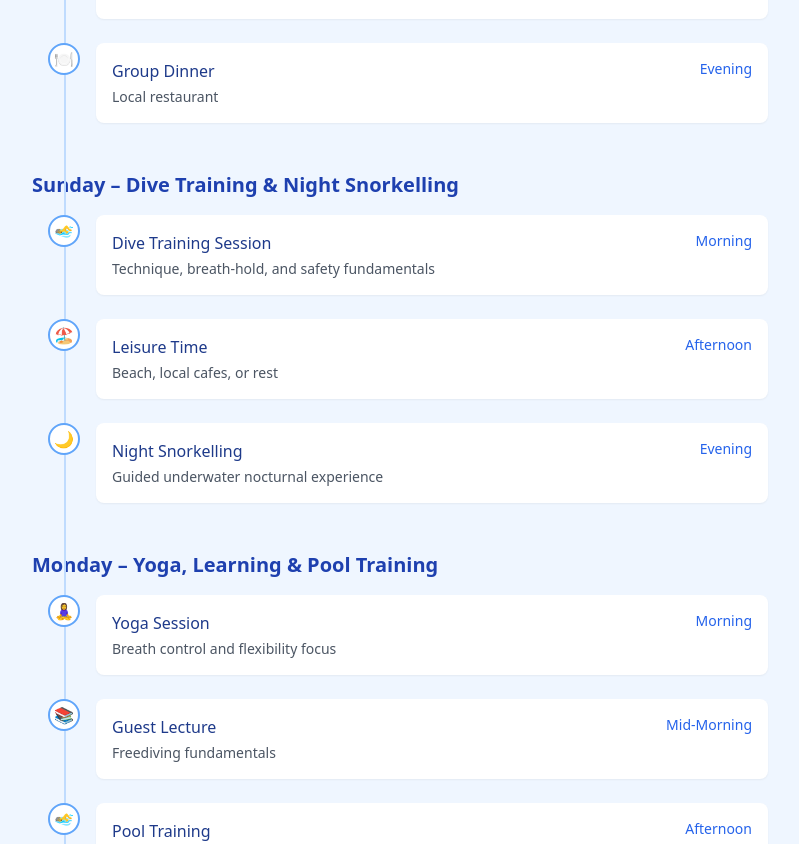
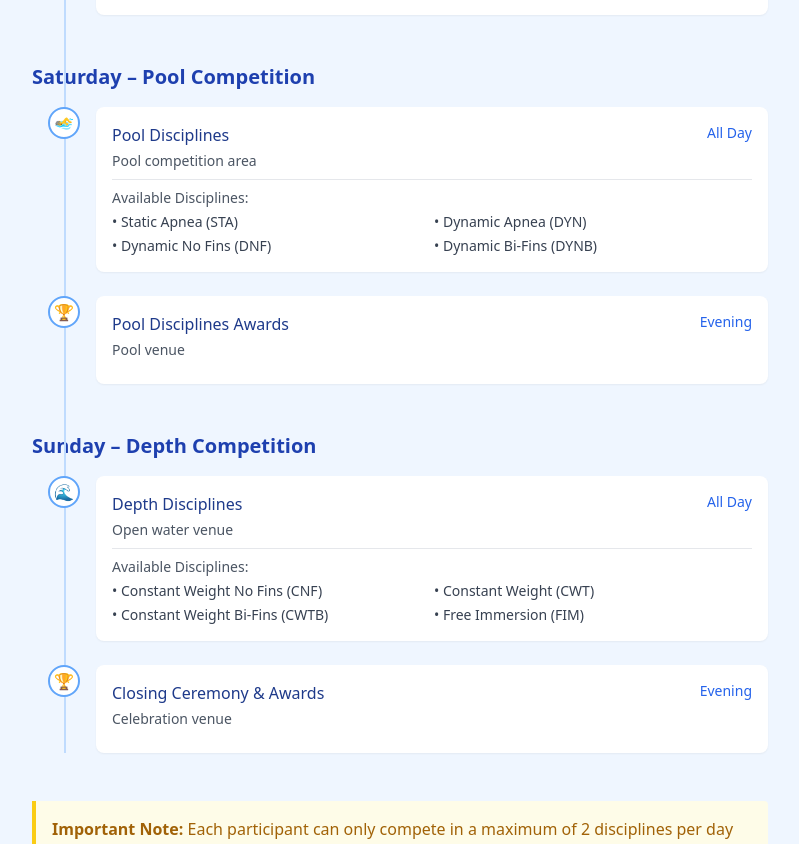
Before and after one commit to XB42/dubai-freediving-retreat, a React (Vite) app: page / in a window 1280 px wide. Shown: the part 1953-2797 px from the top of the page, without its empty margins (240-1039 px from the left). Built offline with nearby package versions, Linux system fonts and the light colour scheme.

Commit message:
made changes

```diff
--- a/src/App.tsx
+++ b/src/App.tsx
@@ -1,5 +1,5 @@
 import React, { useEffect, useState } from 'react';
-import { Anchor, Calendar, Clock, Instagram, MapPin, Menu, Trophy, Users, Waves, X } from 'lucide-react';
+import { Anchor, Calendar, Clock, Instagram, MapPin, Menu, Phone, Trophy, Users, Waves, X } from 'lucide-react';
 
 const images = {
   hero1: 'https://i.imgur.com/c0GvcYj.jpeg',
@@ -106,16 +106,18 @@ function App() {
         <div className="max-w-7xl mx-auto px-4 grid md:grid-cols-2 gap-12 items-center">
           <div>
             <h1 className="text-5xl md:text-6xl lg:text-7xl font-bold text-blue-950 leading-tight mb-6">
-              Freediving retreat for India
+              Official Freediving Competition for Indian Athletes
             </h1>
             <p className="text-xl md:text-2xl text-gray-600 mb-8">
-              An exclusive experience for Indian freedivers including training, guest lectures, official AIDA competition and a lot of fun! Only a 2 hour flight away in Dubai, UAE.
+              An exclusive experience for Indian freedivers to participate in an official AIDA competition! Only a 2 hour flight away in Dubai, UAE.
             </p>
             <a
-              href="YOUR-CALENDLY-LINK"
-              className="inline-flex items-center px-8 py-4 text-lg font-semibold bg-blue-600 text-white hover:bg-blue-700 rounded-full transition-colors"
+              href="https://wa.me/917738846334?text=Im%20interested%20to%20compete%20in%20Dubai"
+              target="_blank"
+              rel="noopener noreferrer"
+              className="inline-flex items-center px-8 py-4 text-lg font-semibold bg-green-600 text-white hover:bg-green-700 rounded-full transition-colors"
             >
-              <Calendar className="mr-2" /> Book a Call Now
+              <Phone className="mr-2" /> Book on WhatsApp
             </a>
           </div>
           <div className="grid grid-cols-2 gap-4">
@@ -170,24 +172,12 @@ function App() {
                 icon: "🏆"
               },
               {
-                title: "Guest Lectures",
-                icon: "👥"
-              },
-              {
                 title: "Equipment Rental",
                 icon: "🤿"
               },
               {
-                title: "Night Snorkelling Trip",
-                icon: "🌙"
-              },
-              {
                 title: "Underwater Photoshoot",
                 icon: "📸"
-              },
-              {
-                title: "Yoga & Tai Chi Sessions",
-                icon: "🧘‍♂️"
               }
             ].map((item, index) => (
               <div
@@ -206,236 +196,99 @@ function App() {
       <section id="itinerary" className="py-20 bg-blue-50">
         <div className="max-w-3xl mx-auto px-4">
           <h2 className="text-4xl font-bold mb-12 text-center text-blue-900">Itinerary</h2>
+
           <div className="relative">
             <div className="absolute left-8 top-0 bottom-0 w-0.5 bg-blue-200"></div>
             {[
               {
-                day: "Friday – Arrival in the UAE",
+                day: "Thursday – Arrival Night",
                 events: [
                   {
                     icon: "✈️",
-                    title: "Arrival & Transfer",
-                    time: "Evening",
-                    location: "Land in the UAE and transfer to your villa"
+                    title: "Arrival in Dubai",
+                    time: "Night",
+                    location: "Dubai International Airport"
                   },
                   {
-                    icon: "🥂",
-                    title: "Welcome Reception",
-                    time: "Evening",
-                    location: "Light welcome drink/snack as you settle in"
-                  },
-                  {
-                    icon: "🏠",
-                    title: "Check-In & Relax",
+                    icon: "🚗",
+                    title: "Transfer to Accommodation",
                     time: "Night",
-                    location: "Unwind from your travels"
+                    location: "Hotel/Villa check-in"
                   }
                 ]
               },
               {
-                day: "Saturday – Explore Dubai",
+                day: "Friday – Rest & Pool Training",
                 events: [
                   {
                     icon: "🍳",
-                    title: "Breakfast",
+                    title: "Breakfast & Briefing",
                     time: "Morning",
-                    location: "Start the day with a hearty meal"
+                    location: "Team breakfast and competition briefing"
                   },
                   {
-                    icon: "🏛️",
-                    title: "Sightseeing Tour",
+                    icon: "🧘‍♀️",
+                    title: "Rest Period",
                     time: "Morning",
-                    location: "Burj Khalifa, Dubai Mall, historic souks"
+                    location: "Recovery from travel"
                   },
                   {
-                    icon: "🌅",
-                    title: "Local Exploration",
+                    icon: "🏊‍♂️",
+                    title: "Pool Training Session",
                     time: "Afternoon",
-                    location: "Cultural excursions"
+                    location: "Technique refinement and practice"
                   },
                   {
-                    icon: "🍽️",
-                    title: "Group Dinner",
+                    icon: "📋",
+                    title: "Competition Preparation",
                     time: "Evening",
-                    location: "Local restaurant"
+                    location: "Equipment check and final briefing"
                   }
                 ]
               },
               {
-                day: "Sunday – Dive Training & Night Snorkelling",
+                day: "Saturday – Pool Competition",
                 events: [
                   {
                     icon: "🏊‍♂️",
-                    title: "Dive Training Session",
-                    time: "Morning",
-                    location: "Technique, breath-hold, and safety fundamentals"
+                    title: "Pool Disciplines",
+                    time: "All Day",
+                    location: "Pool competition area",
+                    details: [
+                      "Static Apnea (STA)",
+                      "Dynamic Apnea (DYN)",
+                      "Dynamic No Fins (DNF)",
+                      "Dynamic Bi-Fins (DYNB)"
+                    ]
                   },
                   {
-                    icon: "🏖️",
-                    title: "Leisure Time",
-                    time: "Afternoon",
-                    location: "Beach, local cafes, or rest"
-                  },
-                  {
-                    icon: "🌙",
-                    title: "Night Snorkelling",
+                    icon: "🏆",
+                    title: "Pool Disciplines Awards",
                     time: "Evening",
-                    location: "Guided underwater nocturnal experience"
+                    location: "Pool venue"
                   }
                 ]
               },
               {
-                day: "Monday – Yoga, Learning & Pool Training",
+                day: "Sunday – Depth Competition",
                 events: [
                   {
-                    icon: "🧘‍♀️",
-                    title: "Yoga Session",
-                    time: "Morning",
-                    location: "Breath control and flexibility focus"
-                  },
-                  {
-                    icon: "📚",
-                    title: "Guest Lecture",
-                    time: "Mid-Morning",
-                    location: "Freediving fundamentals"
-                  },
-                  {
-                    icon: "🏊‍♂️",
-                    title: "Pool Training",
-                    time: "Afternoon",
-                    location: "Guided pool session"
-                  }
-                ]
-              },
-              {
-                day: "Tuesday – Tai Chi & Advanced Training",
-                events: [
-                  {
-                    icon: "🥋",
-                    title: "Tai Chi Session",
-                    time: "Morning",
-                    location: "Body awareness and controlled movement"
-                  },
-                  {
-                    icon: "📖",
-                    title: "Advanced Lecture",
-                    time: "Mid-Morning",
-                    location: "Advanced techniques and physiology"
-                  },
-                  {
-                    icon: "🏊‍♂️",
-                    title: "Pool Training",
-                    time: "Afternoon",
-                    location: "Skill refinement"
-                  }
-                ]
-              },
-              {
-                day: "Wednesday – Rest & Deep Dive Dubai",
-                events: [
-                  {
-                    icon: "☀️",
-                    title: "Relaxed Morning",
-                    time: "Morning",
-                    location: "Breakfast and leisure"
-                  },
-                  {
-                    icon: "💆‍♂️",
-                    title: "Rest Period",
-                    time: "Midday",
-                    location: "Spa services or pool time"
-                  },
-                  {
                     icon: "🌊",
-                    title: "Deep Dive Session",
-                    time: "Afternoon",
-                    location: "Deep Dive Dubai"
-                  }
-                ]
-              },
-              {
-                day: "Thursday – Learning & Practice",
-                events: [
-                  {
-                    icon: "🧘‍♂️",
-                    title: "Light Exercise",
-                    time: "Morning",
-                    location: "Stretching and meditation"
-                  },
-                  {
-                    icon: "🎓",
-                    title: "Technical Lecture",
-                    time: "Mid-Morning",
-                    location: "Advanced freediving techniques"
-                  },
-                  {
-                    icon: "🏊‍♂️",
-                    title: "Pool Session",
-                    time: "Afternoon",
-                    location: "Practical application"
-                  }
-                ]
-              },
-              {
-                day: "Friday – Recovery Day",
-                events: [
-                  {
-                    icon: "🧘‍♀️",
-                    title: "Meditation Session",
-                    time: "Midday",
-                    location: "Guided meditation"
-                  },
-                  {
-                    icon: "🧘‍♂️",
-                    title: "Yoga Session",
-                    time: "Afternoon",
-                    location: "Pre-competition preparation"
-                  }
-                ]
-              },
-              {
-                day: "Saturday – Depth Competition Day",
-                events: [
-                  {
-                    icon: "📋",
-                    title: "Pre-Competition Briefing",
-                    time: "Morning",
-                    location: "Safety and guidelines review"
-                  },
-                  {
-                    icon: "🏊‍♂️",
-                    title: "Depth Competition",
-                    time: "Daytime",
-                    location: "Supervised competition dives"
+                    title: "Depth Disciplines",
+                    time: "All Day",
+                    location: "Open water venue",
+                    details: [
+                      "Constant Weight No Fins (CNF)",
+                      "Constant Weight (CWT)",
+                      "Constant Weight Bi-Fins (CWTB)",
+                      "Free Immersion (FIM)"
+                    ]
                   },
                   {
                     icon: "🏆",
-                    title: "Awards & Celebration",
+                    title: "Closing Ceremony & Awards",
                     time: "Evening",
-                    location: "Ceremony and group dinner"
-                  }
-                ]
-              },
-              {
-                day: "Sunday – Yacht Party & Departure",
-                events: [
-                  {
-                    icon: "🍳",
-                    title: "Final Breakfast",
-                    time: "Morning",
-                    location: "Group breakfast"
-                  },
-                  {
-                    icon: "🛥️",
-                    title: "Yacht Party",
-                    time: "Daytime",
-                    location: "Dubai coastline celebration"
-                  },
-                  {
-                    icon: "✈️",
-                    title: "Airport Transfer",
-                    time: "Late Afternoon/Evening",
-                    location: "Departure arrangements"
+                    location: "Celebration venue"
                   }
                 ]
               }
@@ -453,13 +306,30 @@ function App() {
                           <h4 className="font-medium text-blue-900">{event.title}</h4>
                           <span className="text-sm text-blue-600">{event.time}</span>
                         </div>
-                        <p className="text-sm text-gray-600">{event.location}</p>
+                        <p className="text-sm text-gray-600 mb-2">{event.location}</p>
+                        {event.details && (
+                          <div className="mt-2 border-t pt-2">
+                            <p className="text-sm text-gray-600 mb-1">Available Disciplines:</p>
+                            <ul className="grid grid-cols-2 gap-1">
+                              {event.details.map((detail, index) => (
+                                <li key={index} className="text-sm text-gray-700">• {detail}</li>
+                              ))}
+                            </ul>
+                          </div>
+                        )}
                       </div>
                     </div>
                   ))}
                 </div>
               </div>
             ))}
+          </div>
+
+          {/* Participation Disclaimer */}
+          <div className="bg-yellow-50 border-l-4 border-yellow-400 p-4 mt-8 rounded-r">
+            <p className="text-yellow-700">
+              <strong>Important Note:</strong> Each participant can only compete in a maximum of 2 disciplines per day to ensure optimal performance and safety.
+            </p>
           </div>
         </div>
       </section>
@@ -555,7 +425,7 @@ function App() {
           <div className="bg-gradient-to-br from-blue-50/90 to-blue-100/90 backdrop-blur-sm rounded-xl p-6 shadow-lg max-w-xl mx-auto">
             <div className="mb-4">
               <p className="text-gray-600 mb-2">Regular Price</p>
-              <span className="text-2xl font-bold text-gray-500 line-through decoration-red-500">₹2,99,999</span>
+              <span className="text-2xl font-bold text-gray-500 line-through decoration-red-500">₹1,00,000</span>
             </div>
 
             <div className="mb-4">
@@ -563,8 +433,8 @@ function App() {
                 Early Bird Offer
               </div>
               <p className="text-gray-600 text-sm mb-1">Book before March 2025</p>
-              <div className="text-4xl font-bold text-blue-900 mb-1">₹2,49,999</div>
-              <p className="text-green-600 text-sm font-semibold">Save ₹50,000</p>
+              <div className="text-4xl font-bold text-blue-900 mb-1">₹69,999</div>
+              <p className="text-green-600 text-sm font-semibold">Save ₹30,001</p>
             </div>
 
             <div className="text-gray-600 text-xs mb-6">
@@ -580,10 +450,12 @@ function App() {
             </div>
 
             <a
-              href="YOUR-CALENDLY-LINK"
-              className="inline-flex items-center px-6 py-3 text-base font-semibold bg-blue-600 text-white hover:bg-blue-700 rounded-full transition-colors"
+              href="https://wa.me/917738846334?text=Im%20interested%20to%20compete%20in%20Dubai"
+              target="_blank"
+              rel="noopener noreferrer"
+              className="inline-flex items-center px-6 py-3 text-base font-semibold bg-green-600 text-white hover:bg-green-700 rounded-full transition-colors"
             >
-              <Calendar className="mr-2 w-4 h-4" /> Book Your Spot Now
+              <Phone className="mr-2 w-4 h-4" /> Book on WhatsApp
             </a>
           </div>
         </div>
@@ -605,10 +477,12 @@ function App() {
             Secure your spot and join an elite group of Indian freedivers for an unforgettable underwater adventure!
           </p>
           <a
-            href="YOUR-CALENDLY-LINK"
-            className="inline-flex items-center px-8 py-4 text-lg font-semibold bg-blue-500 hover:bg-blue-600 rounded-full transition-colors"
+            href="https://wa.me/917738846334?text=Im%20interested%20to%20compete%20in%20Dubai"
+            target="_blank"
+            rel="noopener noreferrer"
+            className="inline-flex items-center px-8 py-4 text-lg font-semibold bg-green-600 hover:bg-green-700 rounded-full transition-colors"
           >
-            <Calendar className="mr-2" /> Book a Call Now
+            <Phone className="mr-2" /> Book on WhatsApp
           </a>
         </div>
       </section>
```
